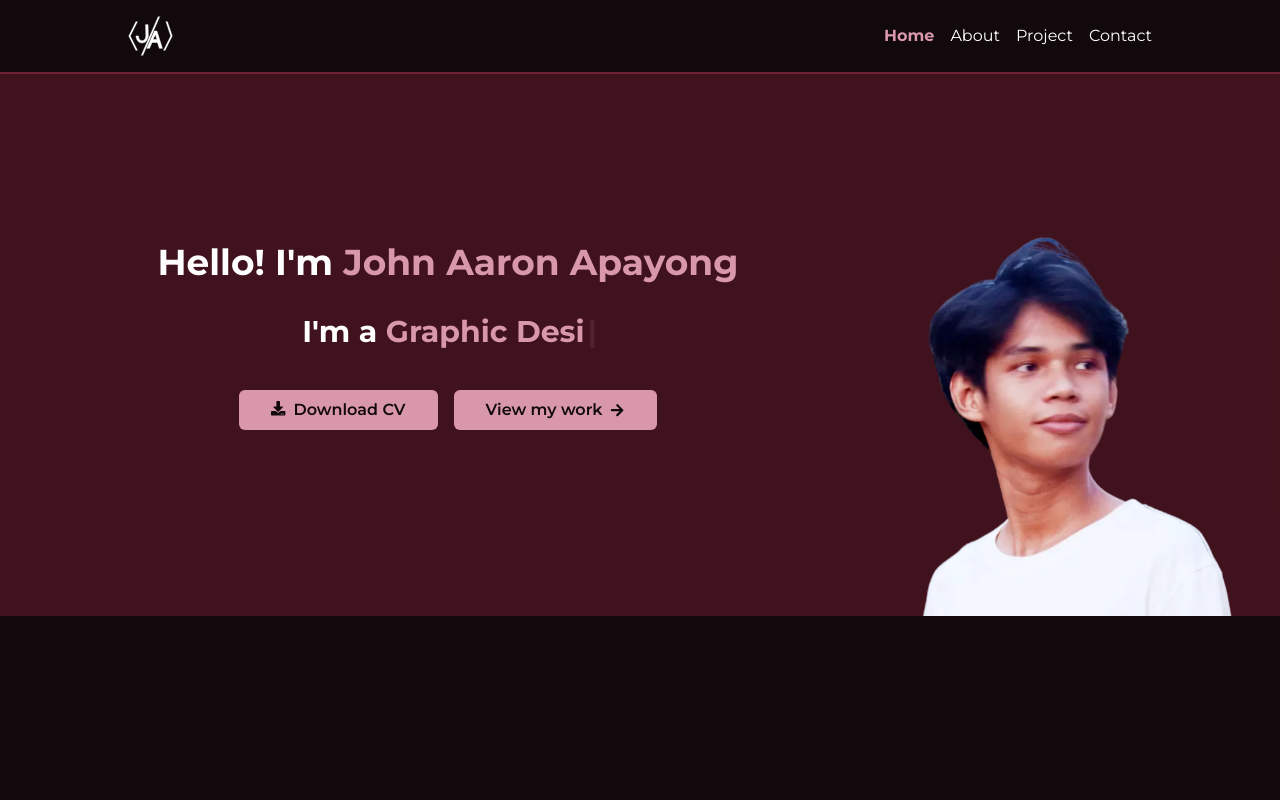
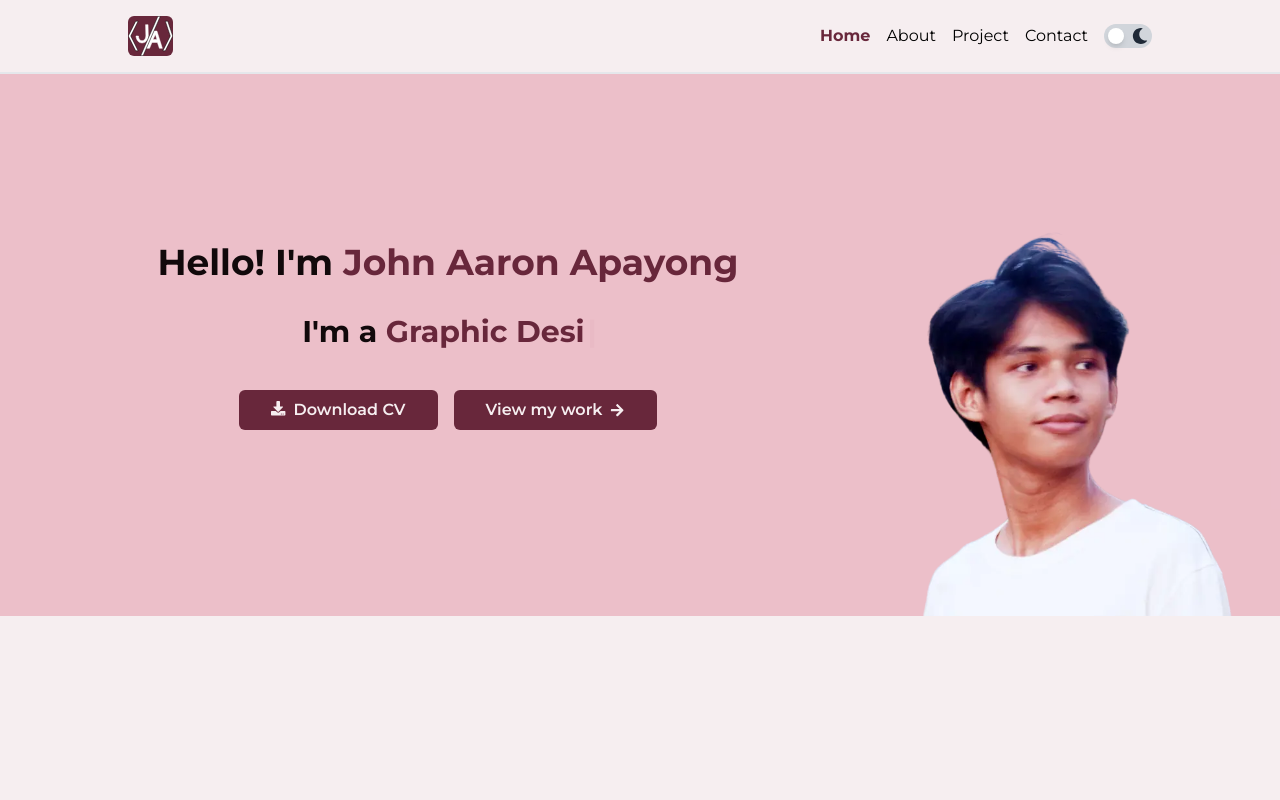
Before and after one commit to RON2814/personal-portfolio, a React (Vite) app: page / in a window 1280 px wide. Shown: the top 800 px of the page. Built offline with nearby package versions, Linux system fonts and the light colour scheme.

Commit message:
Implement dark mode support and update color scheme across components; add ThemeToggle component for user preference

```diff
--- a/src/components/hero/TypewriterEffect.jsx
+++ b/src/components/hero/TypewriterEffect.jsx
@@ -15,7 +15,8 @@ const TypewriterEffect = () => {
 
   return (
     <h1 className="text-2xl md:text-3xl mb-6 py-2 font-bold">
-      I'm a <span className="text-myPrimary">{text}</span>
+      I'm a{" "}
+      <span className="text-lightPrimary dark:text-myPrimary">{text}</span>
       <span>
         <Cursor cursorStyle="|" cursorColor="#D897AA" />
       </span>
--- /dev/null
+++ b/src/components/navbar/ThemeToggle.jsx
@@ -0,0 +1,51 @@
+import React, { useEffect, useState } from "react";
+import { FaSun, FaMoon } from "react-icons/fa";
+
+const ThemeToggle = () => {
+  const [darkMode, setDarkMode] = useState(() => {
+    // Check localStorage for user preference
+    const savedMode = localStorage.getItem("theme");
+    if (savedMode) {
+      return savedMode === "dark";
+    }
+    // If no preference, use system preference
+    return window.matchMedia("(prefers-color-scheme: dark)").matches;
+  });
+
+  useEffect(() => {
+    const root = window.document.documentElement;
+    if (darkMode) {
+      root.classList.add("dark");
+      localStorage.setItem("theme", "dark");
+    } else {
+      root.classList.remove("dark");
+      localStorage.setItem("theme", "light");
+    }
+  }, [darkMode]);
+
+  return (
+    <button
+      onClick={() => setDarkMode(!darkMode)}
+      className="flex items-center w-12 h-6 bg-gray-300 dark:bg-gray-600 rounded-full p-1 cursor-pointer transition-colors duration-300 relative"
+      aria-label="Toggle Dark Mode"
+    >
+      <FaSun
+        className={`absolute left-1 text-yellow-500 transition-opacity duration-300 ${
+          darkMode ? "opacity-100" : "opacity-0"
+        }`}
+      />
+      <FaMoon
+        className={`absolute right-1 text-gray-800 dark:text-yellow-300 transition-opacity duration-300 ${
+          darkMode ? "opacity-0" : "opacity-100"
+        }`}
+      />
+      <div
+        className={`w-4 h-4 bg-white rounded-full shadow-md transform transition-transform duration-300 ${
+          darkMode ? "translate-x-6" : ""
+        }`}
+      ></div>
+    </button>
+  );
+};
+
+export default ThemeToggle;
--- a/src/components/project/Carousel.jsx
+++ b/src/components/project/Carousel.jsx
@@ -47,7 +47,7 @@ const Carousel = ({ activeIndex, onSlideChange }) => {
         {slides.map((slide, index) => (
           <SwiperSlide key={index} className="flex flex-col items-center">
             <div
-              className="bg-myBgColor bg-opacity-60 flex items-center justify-center p-2 h-[25vh] w-full cursor-pointer"
+              className="bg-lightBgColor dark:bg-myBgColor bg-opacity-60 flex items-center justify-center p-2 h-[25vh] w-full cursor-pointer"
               onClick={() => handleSlideClick(index)}
             >
               <img
--- a/src/components/sections/About.jsx
+++ b/src/components/sections/About.jsx
@@ -8,8 +8,8 @@ const About = () => {
         {/* Left Side: Text Content */}
         <div className="md:w-1/2">
           <div className="flex flex-col items-center md:items-start">
-            <h2 className="text-myPrimary text-3xl mb-4">
-              <span className="border-b-2 border-myAccent font-semibold">
+            <h2 className="text-lightPrimary dark:text-myPrimary text-3xl mb-4">
+              <span className="border-b-2 border-lightAccent dark:border-myAccent font-semibold">
                 ABOUT ME
               </span>
             </h2>
--- a/src/components/sections/Contact.jsx
+++ b/src/components/sections/Contact.jsx
@@ -2,7 +2,7 @@ import React, { useRef, useState } from "react";
 import TextareaWithCounter from "../form/TextareaWithCounter";
 import emailjs from "@emailjs/browser";
 import { IoIosSend } from "react-icons/io";
-import socialLinks from "../../data/socialLinks";
+import socialLinks from "../../data/SocialLinks";
 
 const Contact = () => {
   const form = useRef();
@@ -34,8 +34,8 @@ const Contact = () => {
   return (
     <section id="contact" className="my-12 p-4 md:px-10 lg:px-32">
       <div className="">
-        <h2 className="text-myPrimary text-3xl mb-4 text-center md:text-start">
-          <span className="border-b-2 border-myAccent font-semibold">
+        <h2 className="text-lightPrimary dark:text-myPrimary text-3xl mb-4 text-center md:text-start">
+          <span className="border-b-2 border-lightAccent dark:border-myAccent font-semibold">
             CONTACT ME
           </span>
         </h2>
--- a/src/components/sections/Footer.jsx
+++ b/src/components/sections/Footer.jsx
@@ -2,7 +2,7 @@ import React from "react";
 
 const Footer = () => {
   return (
-    <footer className="bg-mySecondary bg-opacity-15 border-t-2 border-myPrimary text-white py-12">
+    <footer className="bg-mySecondary bg-opacity-15 border-t-2 border-lightPrimary dark:border-myPrimary py-12">
       <div className="container px-4 md:mx-auto text-center">
         © {new Date().getFullYear()} John Aaron Apayong. All rights reserved.
       </div>
--- a/src/components/sections/Hero.jsx
+++ b/src/components/sections/Hero.jsx
@@ -24,7 +24,9 @@ const Hero = () => {
             >
               <h1 className="text-3xl md:text-4xl font-bold mb-4 py-2">
                 Hello! I'm{" "}
-                <span className="text-myPrimary">John Aaron Apayong</span>
+                <span className="text-lightPrimary dark:text-myPrimary">
+                  John Aaron Apayong
+                </span>
               </h1>
               <TypewriterEffect />
               <div className="md:flex">
--- a/src/components/sections/NavBar.jsx
+++ b/src/components/sections/NavBar.jsx
@@ -2,6 +2,7 @@ import React, { useEffect, useState } from "react";
 import { FaBars } from "react-icons/fa";
 import { Link } from "react-scroll";
 import logo from "../../assets/svg/logo/logo.svg";
+import ThemeToggle from "../navbar/ThemeToggle";
 
 const NavBar = () => {
   const [isMenuOpen, setIsMenuOpen] = useState(false);
@@ -45,9 +46,9 @@ const NavBar = () => {
   }, []);
 
   return (
-    <header className="fixed top-0 w-full z-50 transition-all duration-300 ease-in-out border-b-2 border-myAccent border-opacity-30">
+    <header className="fixed top-0 w-full z-50 transition-all duration-300 ease-in-out border-b-2 bg-lightAccent dark:border-myAccent border-opacity-30">
       <nav
-        className="bg-myBgColor p-4 md:px-10 lg:px-32"
+        className="bg-lightBgColor dark:bg-myBgColor p-4 md:px-10 lg:px-32"
         aria-label="Main Navigation"
       >
         <div className="flex items-center justify-between">
@@ -57,7 +58,7 @@ const NavBar = () => {
             smooth={true}
             duration={300}
             offset={-56}
-            className="text-white font-bold text-lg cursor-pointer"
+            className="text-myBgColor bg-lightPrimary rounded-md dark:bg-transparent dark:text-lightPrimary font-bold text-lg cursor-pointer"
             onClick={() => handleTabClick("home")}
           >
             <img
@@ -79,8 +80,8 @@ const NavBar = () => {
                   offset={-70}
                   className={`${
                     activeTab === tab
-                      ? "text-myPrimary font-bold"
-                      : "text-white"
+                      ? "text-lightPrimary dark:text-myPrimary font-bold"
+                      : "text-black dark:text-white"
                   } hover:text-myPrimary hover:font-bold`}
                   onClick={() => handleTabClick(tab)}
                   aria-current={activeTab === tab ? "page" : undefined}
@@ -90,6 +91,9 @@ const NavBar = () => {
                 </Link>
               </li>
             ))}
+            <li>
+              <ThemeToggle />
+            </li>
           </ul>
 
           <button
@@ -99,7 +103,7 @@ const NavBar = () => {
             className="md:hidden"
             aria-label="Toggle navigation menu"
           >
-            <FaBars className="fa-solid text-white text-2xl" />
+            <FaBars className="fa-solid text-black dark:text-white text-2xl" />
           </button>
         </div>
 
@@ -121,8 +125,8 @@ const NavBar = () => {
                   offset={-70}
                   className={`${
                     activeTab === tab
-                      ? "text-myPrimary font-bold"
-                      : "text-white"
+                      ? "text-lightPrimary dark:text-myPrimary font-bold"
+                      : "text-black dark:text-white"
                   } hover:text-myPrimary hover:font-bold cursor-pointer`}
                   onClick={() => handleTabClick(tab)}
                   aria-current={activeTab === tab ? "page" : undefined}
@@ -132,6 +136,9 @@ const NavBar = () => {
                 </Link>
               </li>
             ))}
+            <li className="py-2 mt-3 flex w-full justify-center">
+              <ThemeToggle />
+            </li>
           </ul>
         </div>
       </nav>
--- a/src/index.css
+++ b/src/index.css
@@ -7,20 +7,19 @@ html {
 }
 
 body {
-  @apply bg-myBgColor font-montserrat text-white;
+  @apply bg-lightBgColor font-montserrat text-myBgColor dark:bg-myBgColor dark:text-lightBgColor;
 }
 
 .button {
-  @apply text-myBgColor px-8 py-2 bg-myPrimary hover:bg-myPrimaryHover font-semibold rounded-md;
-  /* text-black px-8 py-2 my-2 bg-myPrimary font-semibold rounded-md */
+  @apply text-lightBgColor px-8 py-2 bg-lightPrimary hover:bg-lightPrimaryHover font-semibold rounded-md dark:text-myBgColor dark:bg-myPrimary dark:hover:bg-myPrimaryHover;
 }
 
 .input-field {
-  @apply text-pink-50 p-2 rounded-md bg-transparent border-2 border-gray-500 hover:border-gray-100 focus:border-myPrimary outline-none;
+  @apply dark:text-lightBgColor p-2 rounded-md bg-transparent border-2 border-gray-300 hover:border-gray-400 focus:border-lightPrimary dark:focus:border-myPrimary outline-none;
 }
 
 .bg-hero {
-  background-color: rgba(135, 34, 57, 0.4);
+  @apply bg-lightSecondary dark:bg-mySecondary bg-opacity-40;
 }
 
 .bg-wavyline {
@@ -32,24 +31,24 @@ body {
 
 /* Custom styles for Swiper pagination */
 .swiper-pagination-bullet {
-  @apply bg-myPrimary;
+  @apply bg-lightPrimary dark:bg-myPrimary;
 }
 
 .swiper-pagination-bullet-active {
-  @apply bg-myPrimary;
+  @apply bg-lightPrimary dark:bg-myPrimary;
 }
 
 /* Custom styles for Swiper navigation buttons */
 .swiper-button-next,
 .swiper-button-prev {
-  @apply text-myPrimaryHover;
+  @apply text-lightPrimaryHover dark:text-myPrimaryHover;
 }
 
 .swiper-button-next:hover,
 .swiper-button-prev:hover {
-  @apply text-myPrimary;
+  @apply text-lightPrimary dark:text-myPrimary;
 }
 
 .project-lg {
-  @apply lg:bg-myBgColor lg:p-4 lg:h-[70vh] lg:relative;
+  @apply lg:bg-lightBgColor lg:p-4 lg:h-[70vh] lg:relative dark:lg:bg-myBgColor;
 }
--- a/tailwind.config.js
+++ b/tailwind.config.js
@@ -1,5 +1,6 @@
 /** @type {import('tailwindcss').Config} */
 module.exports = {
+  darkMode: "class",
   content: ["./src/**/*.{js,jsx,ts,tsx}"],
   theme: {
     extend: {
@@ -7,12 +8,21 @@ module.exports = {
         montserrat: ["Montserrat", "san-serif"],
       },
       colors: {
+        // Darkmode
         myBgColor: "#11090B",
         myPrimary: "#D897AA",
         myPrimaryHover: "#d8829c",
         mySecondary: "#872239",
         myAccent: "#E43F65",
         myTrueSecondary: "#300D15",
+
+        // Lightmode
+        lightBgColor: "#f6eef0",
+        lightPrimary: "#68273b",
+        lightPrimaryHover: "#7c2741",
+        lightSecondary: "#dd7890",
+        lightAccent: "#c01b42",
+        lightTrueSecondary: "#f2cfd7",
       },
       flex: {
         2: "1 1 30%",
```
Also changed, not shown: src/components/sections/Projects.jsx (+5 -5 lines).
